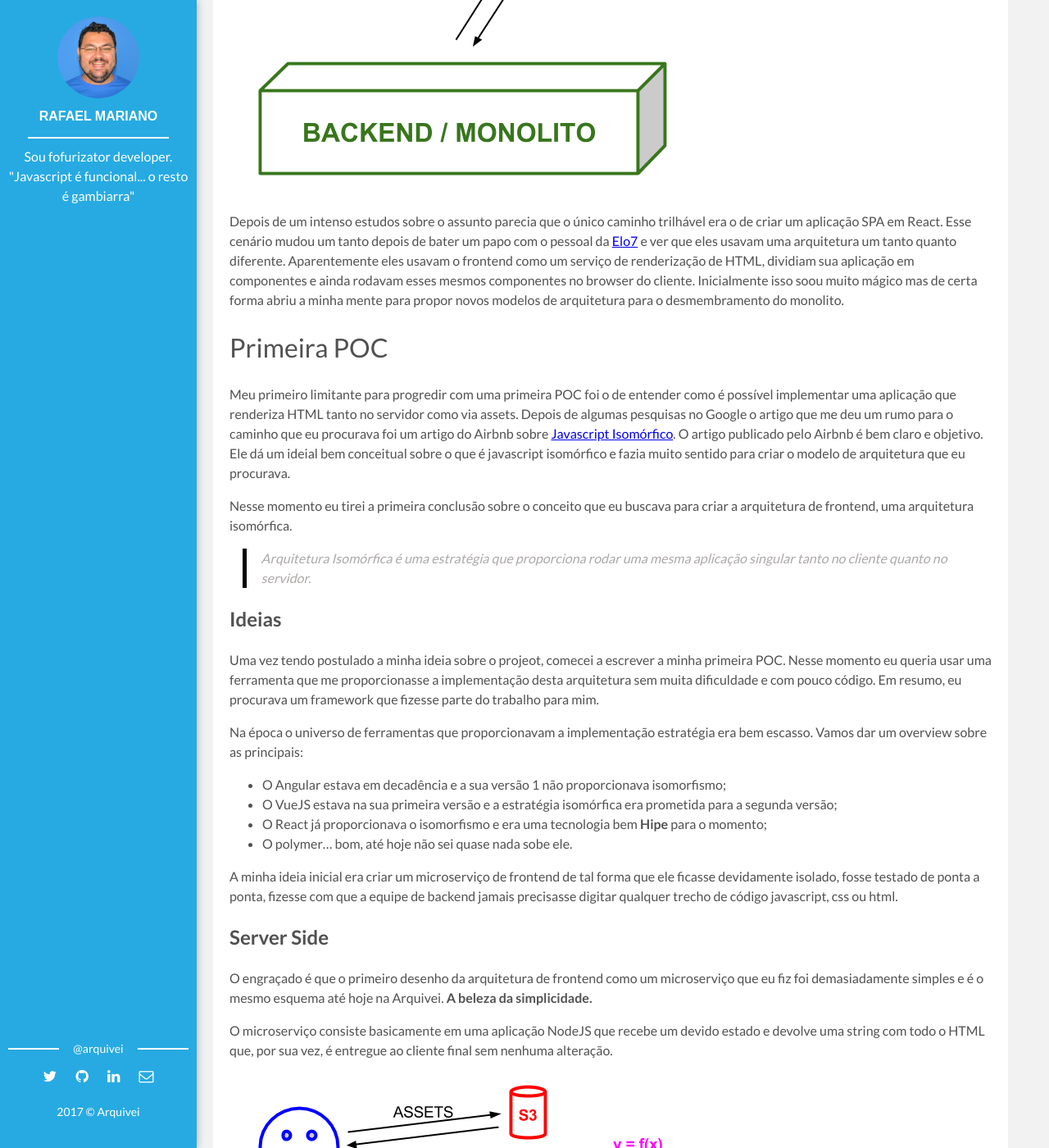
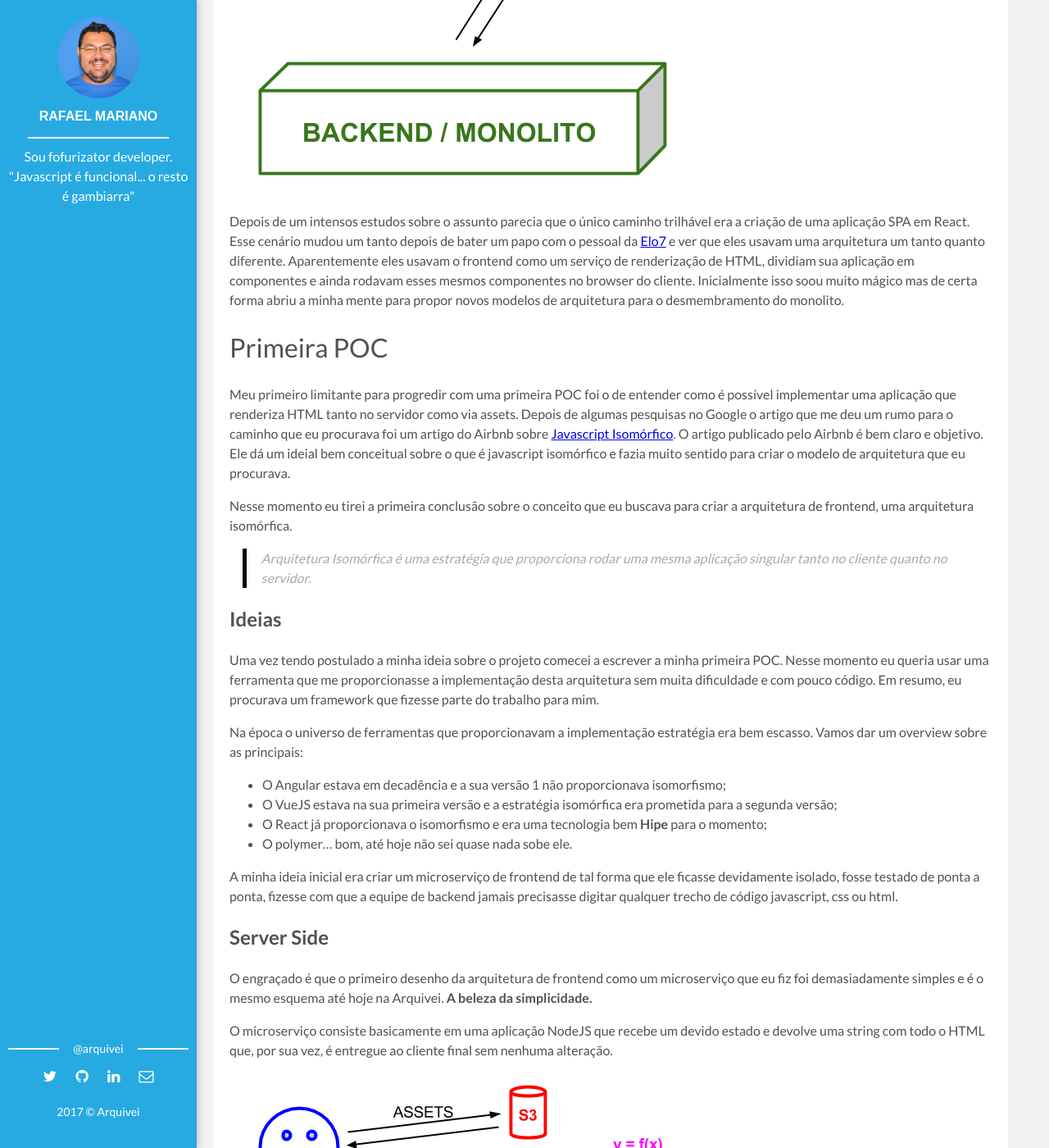
Before and after one commit to arquivei/arquivei.github.io, a Jekyll site: the page built from _posts/2017-10-30-isomorphic-architecture.markdown, in a window 1280 px wide and 1400 px high, scrolled down 1461 px. Shown: the whole window at 82% size. Built offline with Jekyll 4.4.1, drawn with Linux system fonts in a browser that asks for light colours; comment, search, counter and statistics services are not loaded; some of the changed text lies outside the part shown.

Commit message:
Atualiza primeiro post

```diff
--- a/_posts/2017-10-30-isomorphic-architecture.markdown
+++ b/_posts/2017-10-30-isomorphic-architecture.markdown
@@ -25,7 +25,7 @@ Sobre arquitetura de frontend, o modelo moderno mais encontrado eram as SPAs e c
 
 ![isomorphic-architecture_01]({{ site.baseUrl }}/assets/img/posts/isomorphic-architecture_04.png){:class="img-fluid"}
 
-Depois de um intenso estudos sobre o assunto parecia que o único caminho trilhável era o de criar um aplicação SPA em React. Esse cenário mudou um tanto depois de bater um papo com o pessoal da [Elo7](http://engenharia.elo7.com.br/) e ver que eles usavam uma arquitetura um tanto quanto diferente. Aparentemente eles usavam o frontend como um serviço de renderização de HTML, dividiam sua aplicação em componentes e ainda rodavam esses mesmos componentes no browser do cliente. Inicialmente isso soou muito mágico mas de certa forma abriu a minha mente para propor novos modelos de arquitetura para o desmembramento do monolito.
+Depois de um intensos estudos sobre o assunto parecia que o único caminho trilhável era a criação de uma aplicação SPA em React. Esse cenário mudou um tanto depois de bater um papo com o pessoal da [Elo7](http://engenharia.elo7.com.br/) e ver que eles usavam uma arquitetura um tanto quanto diferente. Aparentemente eles usavam o frontend como um serviço de renderização de HTML, dividiam sua aplicação em componentes e ainda rodavam esses mesmos componentes no browser do cliente. Inicialmente isso soou muito mágico mas de certa forma abriu a minha mente para propor novos modelos de arquitetura para o desmembramento do monolito.
 
 # Primeira POC
 
@@ -37,7 +37,7 @@ Nesse momento eu tirei a primeira conclusão sobre o conceito que eu buscava par
 
 ## Ideias
 
-Uma vez tendo postulado a minha ideia sobre o projeot, comecei a escrever a minha primeira POC. Nesse momento eu queria usar uma ferramenta que me proporcionasse a implementação desta arquitetura sem muita dificuldade e com pouco código. Em resumo, eu procurava um framework que fizesse parte do trabalho para mim.
+Uma vez tendo postulado a minha ideia sobre o projeto comecei a escrever a minha primeira POC. Nesse momento eu queria usar uma ferramenta que me proporcionasse a implementação desta arquitetura sem muita dificuldade e com pouco código. Em resumo, eu procurava um framework que fizesse parte do trabalho para mim.
 
 Na época o universo de ferramentas que proporcionavam a implementação estratégia era bem escasso. Vamos dar um overview sobre as principais:
 
```
Also changed, not shown: other parts of _posts/2017-10-30-isomorphic-architecture.markdown (+6 -2 lines).
